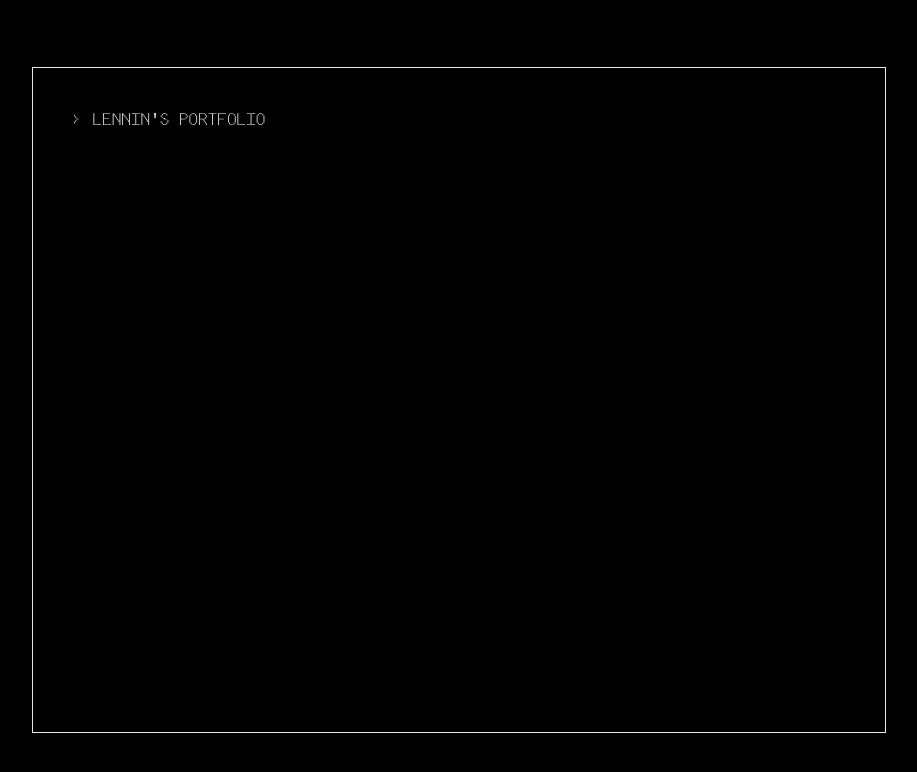
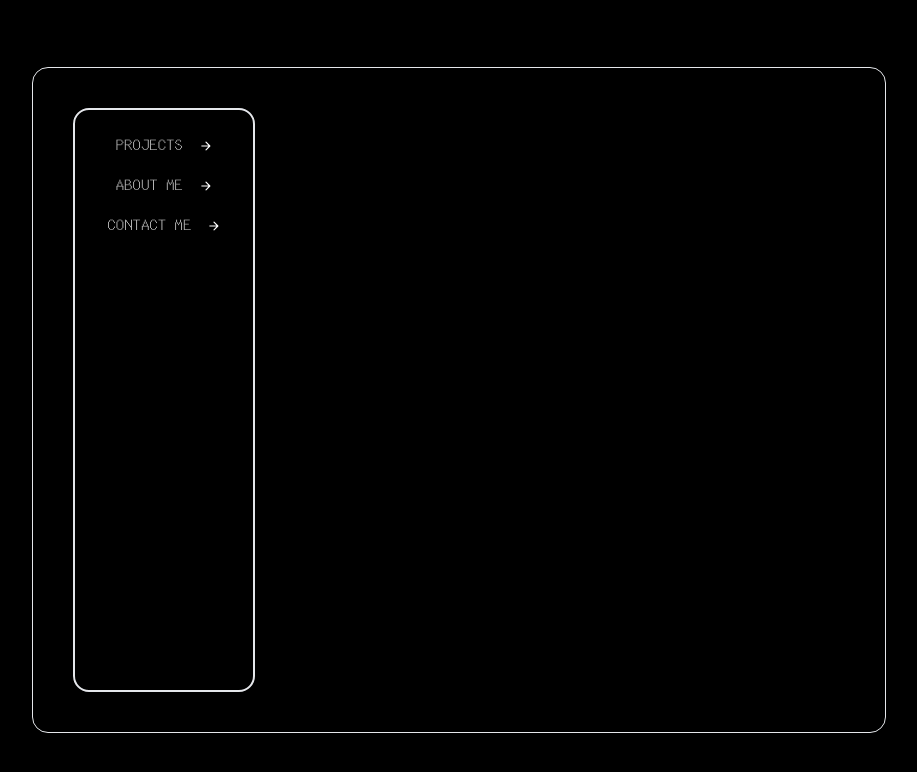
Before and after one commit to Lenninssp/Lennin-portfolio, a Next.js app: page / in a window 1280 px wide. Shown: the top 772 px of the page, without its empty margins (181-1098 px from the left). Built offline with nearby package versions, Linux system fonts and the light colour scheme; what tailwindcss-animated would draw is missing.

Commit message:
feat: setting the buttons for the sidebar

```diff
--- a/src/app/layout.tsx
+++ b/src/app/layout.tsx
@@ -16,7 +16,7 @@ export default function RootLayout({
             <div className="flex flex-col justify-center items-center w-full h-full">
               <div
                 className={cn(
-                  "bg-opacity-60 h-full md:h-5/6 md:w-10/12 lg:w-2/3 border  flex justify-center overflow-auto"
+                  "bg-opacity-60 h-full md:h-5/6 md:w-10/12 lg:w-2/3 border rounded-2xl  flex justify-center overflow-auto"
                 )}
               >
                 <div className="h-full w-full flex p-10">
--- a/src/app/page.tsx
+++ b/src/app/page.tsx
@@ -1,13 +1,17 @@
 "use client";
 
 import { Input } from "@/components/ui/input";
+import { Sidebar } from "@/features/sidebar";
 import { useState } from "react";
 
 const Home = () => {
 
   return (
-    <div className=" w-full flex flex-col">
-     {"> Lennin's portfolio"}
+    <div className=" w-full flex flex-row">
+      <Sidebar />
+      <div className=" flex">
+
+      </div>
     </div>
   )
 }
--- /dev/null
+++ b/src/features/sidebar/frame.tsx
@@ -0,0 +1,8 @@
+interface SidebarFrameProps {
+  children: React.ReactNode
+}
+export const SidebarFrame = ({children}: SidebarFrameProps) => {
+  return (
+    <div className=" w-fit h-full border-2 rounded-2xl p-4 flex flex-col">{children}</div>
+  )
+}
--- /dev/null
+++ b/src/features/sidebar/index.tsx
@@ -0,0 +1,12 @@
+import { SidebarFrame } from "./frame";
+import { SidebarButton } from "./sidebar-button";
+
+export const Sidebar = () => {
+  return (
+    <SidebarFrame>
+      <SidebarButton text="Projects" />
+      <SidebarButton text="About me" />
+      <SidebarButton text=" Contact me" />
+    </SidebarFrame>
+  );
+};
--- /dev/null
+++ b/src/features/sidebar/sidebar-button.tsx
@@ -0,0 +1,16 @@
+import { Button } from "@/components/ui/button"
+import { cn } from "@/lib/utils";
+import { Icon } from "@iconify/react/dist/iconify.js";
+
+interface SidebarButtonProps {
+  text: string
+  className?: string;
+}
+export const SidebarButton = ({text, className}: SidebarButtonProps) => {
+  return (
+    <Button className={cn(" text-white border-transparent bg-transparent gap-4 hover:scale-105", className)}>
+      {text}
+      <Icon icon={"material-symbols:arrow-back-rounded"} className="rotate-180" />
+    </Button>
+  )
+}
```
Also changed, not shown: src/features/about-me/index.tsx (added), src/features/contact/index.tsx (added), src/features/projects/index.tsx (added).
